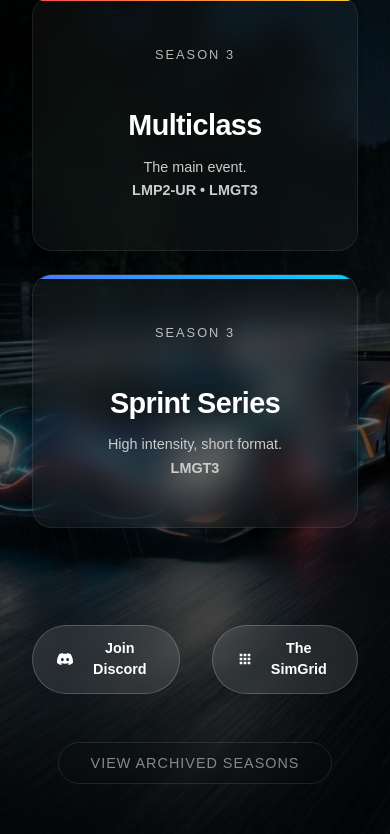
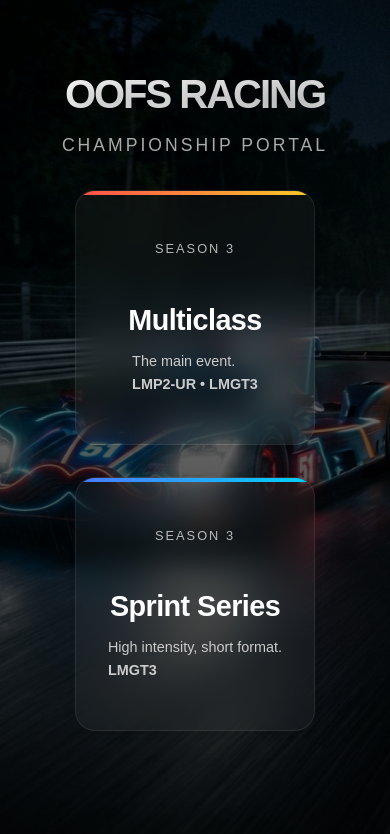
Before and after one commit to oofsracing-lang/OOFSmanager, a React (Vite) app: page / in a window 390 px wide. Shown: the top 834 px of the page. Built offline with nearby package versions, Linux system fonts and the light colour scheme; no server answers; the database is empty.

Commit message:
fix(mobile): resolve landing page scrolling and compression issues

```diff
--- a/src/index.css
+++ b/src/index.css
@@ -312,10 +312,13 @@
 
   .home-grid {
     gap: 1.5rem !important;
+    flex-direction: column !important;
+    align-items: center;
   }
 
   .home-card {
     width: 100% !important;
     max-width: 340px;
+    margin-bottom: 0.5rem;
   }
 }
--- a/src/pages/Home.jsx
+++ b/src/pages/Home.jsx
@@ -16,41 +16,51 @@
 
     // Style Constants
     const styles = {
-        container: {
-            position: 'fixed',
-            top: 0,
-            left: 0,
-            width: '100vw',
-            height: '100vh',
-            backgroundImage: 'url("/assets/home_bg_mustache.png")',
-            backgroundSize: 'cover',
-            backgroundPosition: 'center',
+        // Wrapper that allows scrolling
+        wrapper: {
+            minHeight: '100vh',
+            width: '100%',
+            position: 'relative',
+            overflowX: 'hidden',
             display: 'flex',
             flexDirection: 'column',
-            alignItems: 'center',
-            justifyContent: 'center',
-            color: 'white',
-            overflow: 'hidden',
             fontFamily: "'Outfit', sans-serif"
         },
-        overlay: {
-            position: 'absolute',
+        // Fixed Background Layer
+        bgLayer: {
+            position: 'fixed',
             top: 0,
             left: 0,
             width: '100%',
             height: '100%',
-            background: 'linear-gradient(to bottom, rgba(0,0,0,0.3), rgba(0,0,0,0.9))', // Darker bottom for socials
-            zIndex: 1
+            backgroundImage: 'url("/assets/home_bg_mustache.png")',
+            backgroundSize: 'cover',
+            backgroundPosition: 'center',
+            zIndex: -1
         },
+        // Overlay (also fixed to cover bg)
+        overlay: {
+            position: 'fixed',
+            top: 0,
+            left: 0,
+            width: '100%',
+            height: '100%',
+            background: 'linear-gradient(to bottom, rgba(0,0,0,0.3), rgba(0,0,0,0.9))',
+            zIndex: 0
+        },
+        // Content Container (Scrollable)
         content: {
+            position: 'relative',
             zIndex: 2,
-            textAlign: 'center',
             width: '100%',
             maxWidth: '1200px',
-            padding: '2rem',
+            margin: '0 auto', // Center horizontally
+            padding: '4rem 2rem', // Increased top padding
             display: 'flex',
             flexDirection: 'column',
-            alignItems: 'center'
+            alignItems: 'center',
+            justifyContent: 'center', // Center vertically if content is short
+            minHeight: '100vh' // Ensure full height centering
         },
         title: {
             fontSize: '4.5rem',
@@ -78,6 +88,7 @@
             flexWrap: 'wrap',
             marginBottom: '4rem'
         },
+        // ... (rest of styles remain similar, card functions below)
         card: (id) => ({
             background: hoveredCard === id
                 ? 'rgba(255, 255, 255, 0.12)'
@@ -166,9 +177,12 @@
     };
 
     return (
-        <div style={styles.container}>
-            <div style={styles.overlay}></div>
+        <div style={styles.wrapper}>
+            {/* Fixed Background Layers */}
+            <div style={styles.bgLayer} />
+            <div style={styles.overlay} />
 
+            {/* Scrollable Content */}
             <div style={styles.content}>
                 <h1 style={styles.title} className="home-title">OOFS RACING</h1>
                 <p style={styles.subtitle} className="home-subtitle">Championship Portal</p>
```
